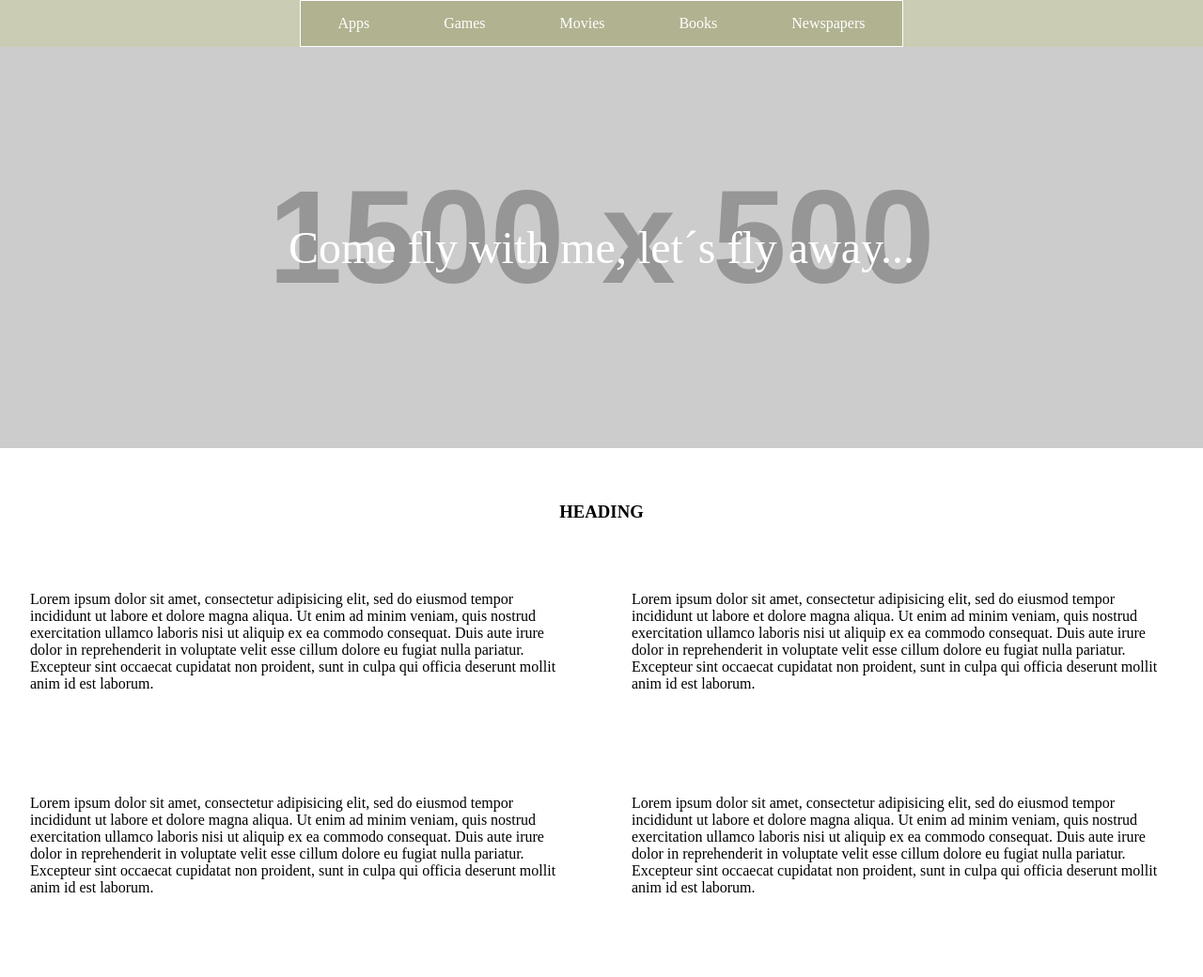
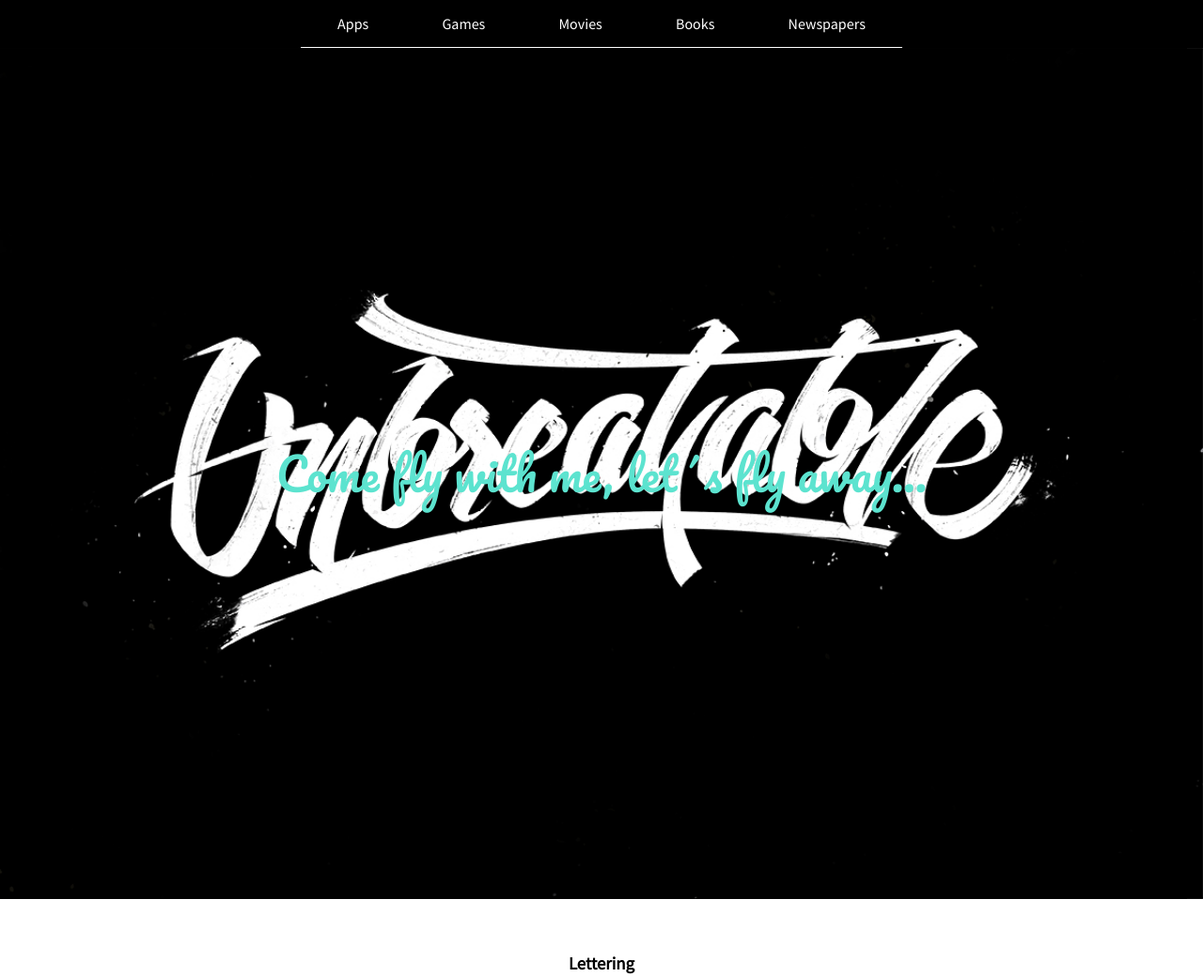
Before and after one commit to IlseMagali/copy-landing-responsive, a plain HTML site: page index.html in a window 1280 px wide. Shown: the top 1040 px of the page at 94% size. Drawn offline with Linux system fonts and the light colour scheme; placeholder pictures from the web are drawn by us.

Commit message:
last-branch

```diff
--- a/css/master.css
+++ b/css/master.css
@@ -8,7 +8,7 @@ header {
   width:100%;
   display:flex;
   justify-content: center;
-  background-color: #CBCCB4;
+  background-color: black;
 }
 
 nav {
@@ -16,8 +16,8 @@ nav {
   display:flex;
   justify-content: space-around;
   align-items: center;
-  background-color: #B1B290;
-  border:white solid 1px;
+  background-color: black;
+  border-bottom:white solid 1px;
 }
 
 li {
@@ -31,6 +31,13 @@ a {
   color:white;
 }
 
+a:hover {
+  color:#5CE3CF;
+}
+
+.general-container {
+  font-family: 'Source Sans Pro', sans-serif;
+}
 /*section-two styles*/
 
 .section-two {
@@ -49,6 +56,8 @@ a {
 
 .section-two > p {
   position:absolute;
+  font-family: 'Pacifico';
+  color:#5CE3CF;
 }
 
 /*section-three styles*/
--- a/index.html
+++ b/index.html
@@ -4,6 +4,8 @@
     <meta charset="utf-8">
     <title>Copying Landing</title>
     <link rel="stylesheet" href="css/master.css">
+    <link href="https://fonts.googleapis.com/css?family=Source+Sans+Pro" rel="stylesheet">
+    <link href="https://fonts.googleapis.com/css?family=Pacifico" rel="stylesheet">
   </head>
   <body>
     <section class="general-container">
@@ -27,23 +29,17 @@
         </nav>
       </header>
       <section class="section-two">
-        <img src="https://dummyimage.com/1500x500/a6a1a6/a6a1a6.jpg" alt="image-one">
+        <img src="img/unbreakable-lettering.jpg" alt="image-one">
         <p>Come fly with me, let´s fly away... </p>
       </section>
       <section class="section-three">
         <div class="heading">
-          <h1>HEADING</h1>
+          <h1>Lettering</h1>
         </div>
         <!-- First part text + image -->
         <section class="container-row">
           <section class="container-col">
-            <p>
-              Lorem ipsum dolor sit amet, consectetur adipisicing elit, sed do eiusmod tempor incididunt ut
-              labore et dolore magna aliqua. Ut enim ad minim veniam, quis nostrud exercitation ullamco laboris
-              nisi ut aliquip ex ea commodo consequat. Duis aute irure dolor in reprehenderit in voluptate velit
-              esse cillum dolore eu fugiat nulla pariatur. Excepteur sint occaecat cupidatat non proident,
-              sunt in culpa qui officia deserunt mollit anim id est laborum.
-            </p>
+            <img src="img/hustle-800.jpg" alt="lettering">
           </section>
           <section class="container-col">
             <p>
@@ -67,13 +63,7 @@
             </p>
           </section>
           <section class="container-col">
-            <p>
-              Lorem ipsum dolor sit amet, consectetur adipisicing elit, sed do eiusmod tempor incididunt ut
-              labore et dolore magna aliqua. Ut enim ad minim veniam, quis nostrud exercitation ullamco laboris
-              nisi ut aliquip ex ea commodo consequat. Duis aute irure dolor in reprehenderit in voluptate velit
-              esse cillum dolore eu fugiat nulla pariatur. Excepteur sint occaecat cupidatat non proident,
-              sunt in culpa qui officia deserunt mollit anim id est laborum.
-            </p>
+            <img src="img/lettering.jpg" alt="lettering">
           </section>
         </section>
         <div class="blanc">
@@ -81,7 +71,7 @@
       </section>
       <section class="section-fourth">
         <div class="heading">
-          <h2>HEADING</h2>
+          <h2>Music</h2>
         </div>
         <section class="container-row">
           <iframe width="560" height="315" src="https://www.youtube.com/embed/HtXiY2FwcAU" frameborder="0" allowfullscreen>
@@ -90,7 +80,7 @@
        </section>
       <section class="section-fifth">
         <div class="heading">
-          <h2>HEADING</h2>
+          <h2>Contact us</h2>
         </div>
         <section class="container-row">
           <form class="container-col" action="index.html" method="post">
```
Also changed, not shown: 1 other file.
